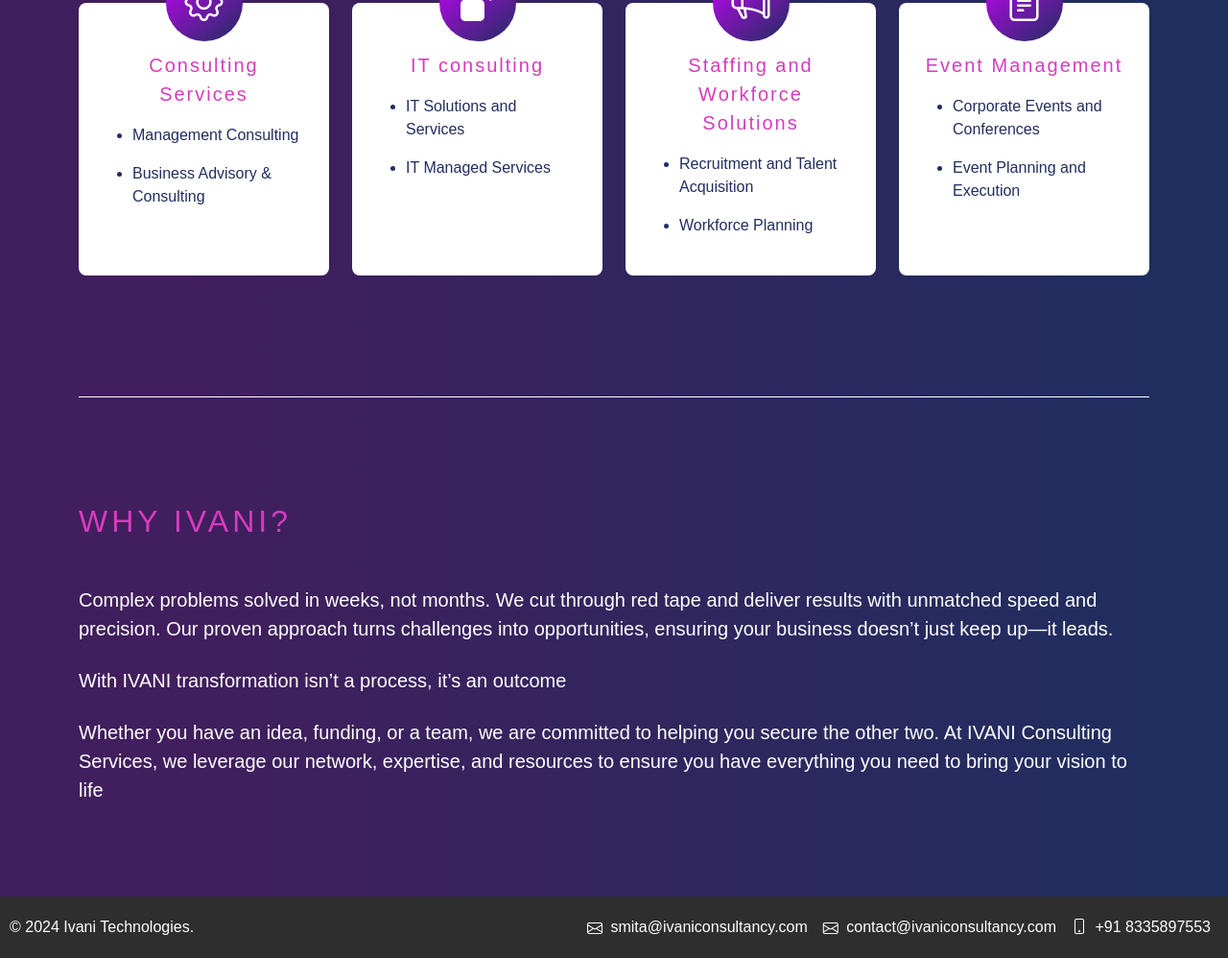
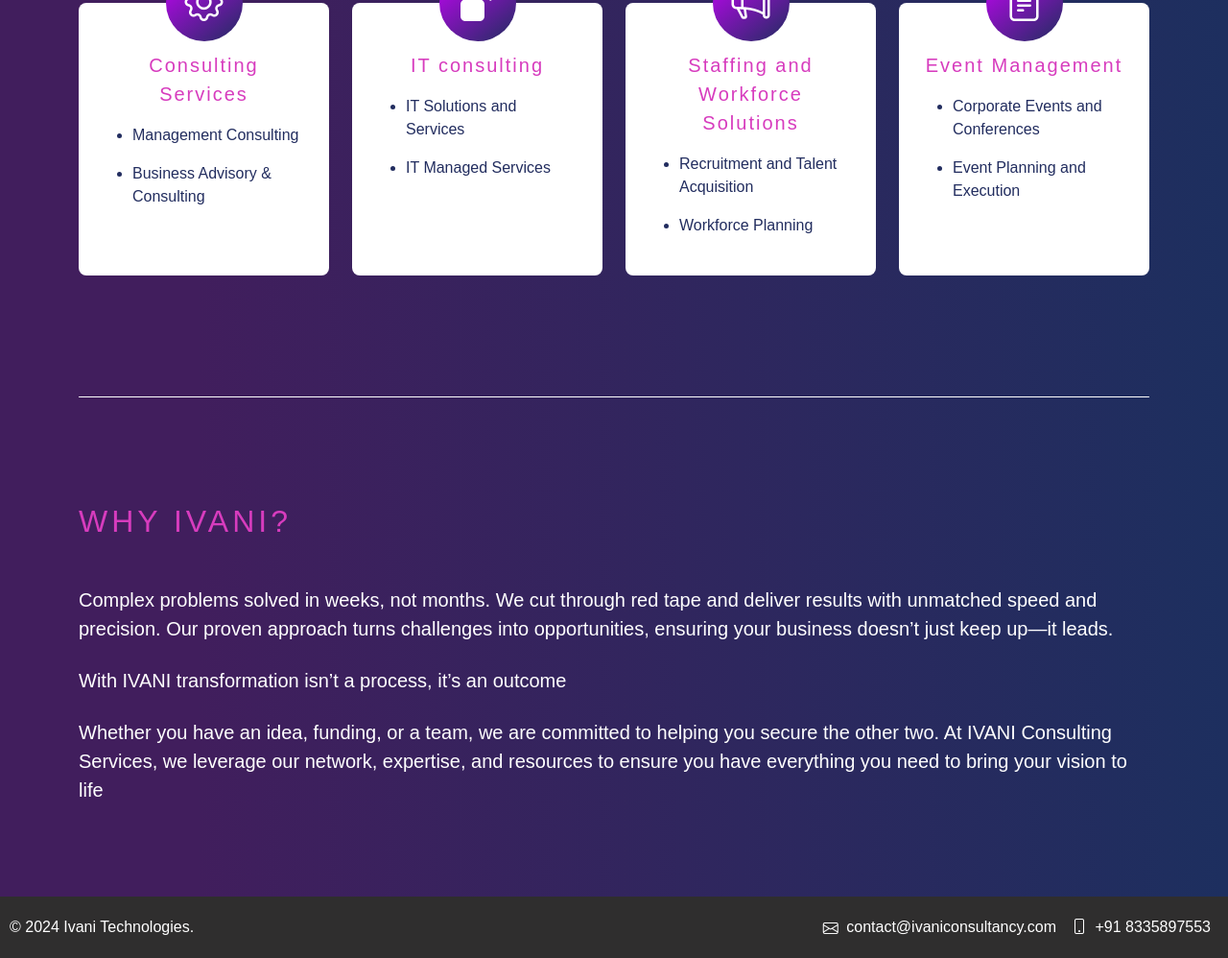
Before and after one commit to FQTS/ivani, a plain HTML site: page docs/index.html in a window 1280 px wide. Shown: the part 2774-3772 px from the top of the page at 96% size. Drawn offline with Linux system fonts and the light colour scheme; a web font is replaced by a local one.

Commit message:
removed contact

```diff
--- a/docs/index.html
+++ b/docs/index.html
@@ -361,7 +361,6 @@
     <footer class="footer  d-flex flex-md-row flex-column justify-content-center justify-content-md-between align-items-center">
         <p class="mb-md-0 mb-2 text-white">© 2024 Ivani Technologies.</p>
         <div class="contact-info d-flex flex-md-row flex-column">
-            <a class="mx-2 my-2 my-md-0" href="mailto:smita@ivaniconsultancy.com"><i class="bi bi-envelope position-relative top-2 me-1"></i> smita@ivaniconsultancy.com</a>
             <a class="mx-2 my-2 my-md-0" href="mailto:contact@ivaniconsultancy.com"><i class="bi bi-envelope position-relative top-2 me-1"></i> contact@ivaniconsultancy.com</a>
             <a class="mx-2 my-2 my-md-0" href="tel:+91 8335897553"><i class="bi bi-phone position-relative  me-1"></i> +91 8335897553</a>
         </div>
```
